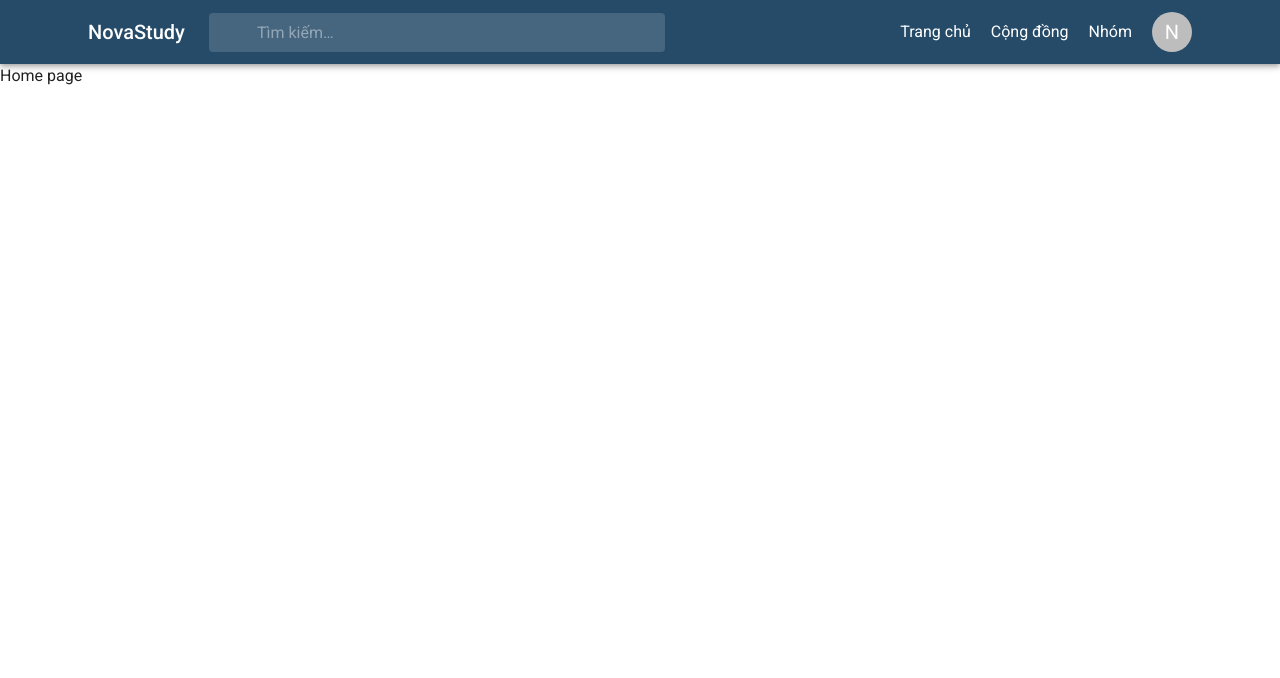
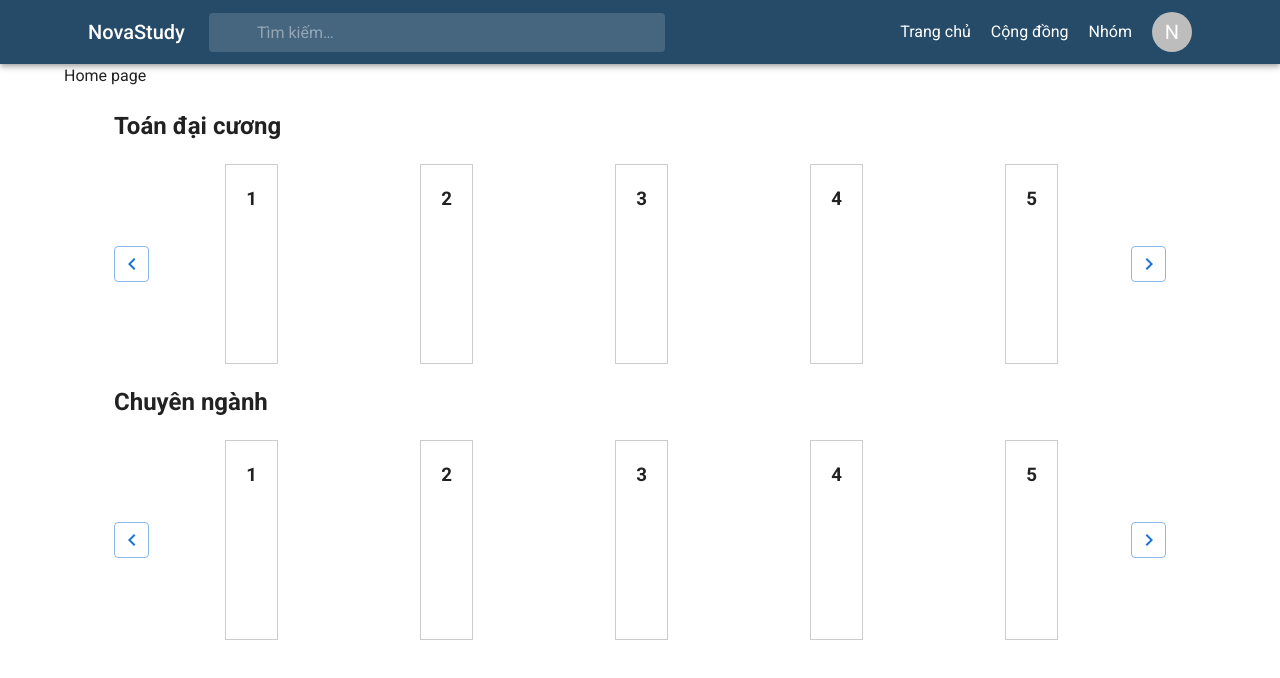
Before and after one commit to nghiaphunng18/fe-novastudy-next, a Next.js app: page / in a window 1280 px wide. Shown: the top 678 px of the page. Built offline with nearby package versions, Linux system fonts and the light colour scheme; some icons are missing; what @mui/material-nextjs would draw is missing.

Commit message:
add layout main

```diff
--- a/package.json
+++ b/package.json
@@ -18,12 +18,15 @@
     "@mui/material-nextjs": "7.0.0",
     "next": "15.2.4",
     "react": "19.1.0",
-    "react-dom": "19.1.0"
+    "react-dom": "19.1.0",
+    "react-slick": "0.30.3",
+    "slick-carousel": "1.8.1"
   },
   "devDependencies": {
     "@types/node": "22.14.0",
     "@types/react": "19.1.0",
     "@types/react-dom": "19.1.1",
+    "@types/react-slick": "0.23.13",
     "eslint": "9.24.0",
     "eslint-config-next": "15.2.4",
     "typescript": "5.8.3"
--- a/src/app/page.tsx
+++ b/src/app/page.tsx
@@ -1,7 +1,11 @@
+import MainSlider from "@/components/main/main.slider";
+import { Container } from "@mui/material";
+
 export default function Home() {
   return (
-    <div>
+    <Container>
       Home page
-    </div>
+      <MainSlider />
+    </Container>
   );
 }
--- /dev/null
+++ b/src/components/main/main.slider.tsx
@@ -0,0 +1,153 @@
+'use client';
+
+import "slick-carousel/slick/slick.css";
+import "slick-carousel/slick/slick-theme.css";
+import Slider from "react-slick";
+import { Settings } from "react-slick";
+import { Box, Button } from "@mui/material";
+import { ChevronLeftSharp, ChevronRightSharp } from "@mui/icons-material";
+
+const MainSlider = () => {
+    const NextArrow = (props: any) => {
+        return (
+            <Button variant="outlined"
+                onClick={props.onClick}
+                sx={{
+                    position: "absolute",
+                    // right: "-25px",
+                    right: 0,
+                    top: "50%",
+                    transform: "translateY(-50%)",
+                    zIndex: 2,
+                    minWidth: 35,
+                    width: 35,
+                    "&:hover": {
+                        color: "#ff5722",
+                        borderColor: "#ff5722",
+                    },
+                }}
+            ><ChevronRightSharp /></Button>
+        )
+    }
+
+    const PrevArrow = (props: any) => {
+        return (
+            <Button variant="outlined"
+                onClick={props.onClick}
+                sx={{
+                    position: "absolute",
+                    // left: "-25px",
+                    left: 0,
+                    top: "50%",
+                    transform: "translateY(-50%)",
+                    zIndex: 2,
+                    minWidth: 35,
+                    width: 35,
+                    "&:hover": {
+                        color: "#ff5722",
+                        borderColor: "#ff5722",
+                    },
+                }}
+            ><ChevronLeftSharp /></Button>
+        )
+    }
+
+    const settings: Settings = {
+        dots: false,
+        infinite: true,
+        speed: 500,
+        slidesToShow: 5,
+        slidesToScroll: 1,
+        nextArrow: <NextArrow />,
+        prevArrow: <PrevArrow />,
+        responsive: [
+            { breakpoint: 1280, settings: { slidesToShow: 4 } },
+            { breakpoint: 1024, settings: { slidesToShow: 3 } },
+            { breakpoint: 768, settings: { slidesToShow: 2 } },
+            { breakpoint: 480, settings: { slidesToShow: 1 } },
+        ]
+    };
+    return (
+        <Box
+            sx={{
+                margin: "0 50px",
+                position: "relative",
+                ".slick-slider": {
+                    padding: "0 40px",
+                },
+                ".slick-slide": {
+                    display: "flex",
+                    justifyContent: "center",
+                },
+                ".item-subject": {
+                    flex: "1",
+                    textAlign: "center",
+                    padding: " 0 10px",
+                },
+                "h3": {
+                    border: "1px solid #ccc",
+                    padding: "20px",
+                    height: "200px",
+                    margin: 0,
+                }
+            }}>
+            <h2>Toán đại cương</h2>
+            <Slider {...settings}>
+                <div className="item-subject">
+                    <h3>1</h3>
+                </div>
+                <div className="item-subject">
+                    <h3>2</h3>
+                </div>
+                <div className="item-subject">
+                    <h3>3</h3>
+                </div>
+                <div className="item-subject">
+                    <h3>4</h3>
+                </div>
+                <div className="item-subject">
+                    <h3>5</h3>
+                </div>
+                <div className="item-subject">
+                    <h3>6</h3>
+                </div>
+                <div className="item-subject">
+                    <h3>7</h3>
+                </div>
+                <div className="item-subject">
+                    <h3>8</h3>
+                </div>
+            </Slider>
+
+            <h2>Chuyên ngành</h2>
+            <Slider {...settings}>
+                <div className="item-subject">
+                    <h3>1</h3>
+                </div>
+                <div className="item-subject">
+                    <h3>2</h3>
+                </div>
+                <div className="item-subject">
+                    <h3>3</h3>
+                </div>
+                <div className="item-subject">
+                    <h3>4</h3>
+                </div>
+                <div className="item-subject">
+                    <h3>5</h3>
+                </div>
+                <div className="item-subject">
+                    <h3>6</h3>
+                </div>
+                <div className="item-subject">
+                    <h3>7</h3>
+                </div>
+                <div className="item-subject">
+                    <h3>8</h3>
+                </div>
+            </Slider>
+        </Box>
+    );
+}
+
+export default MainSlider;
```
